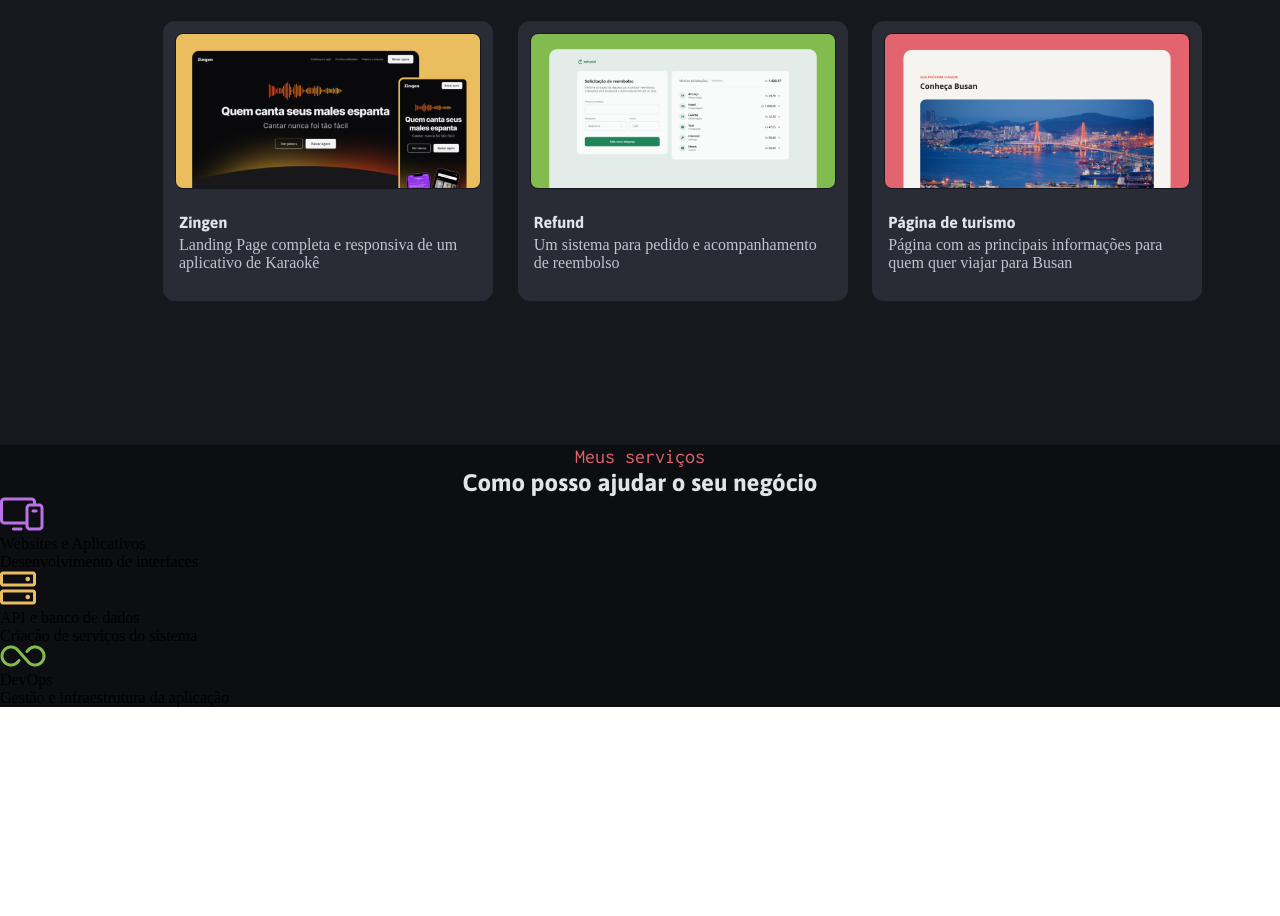
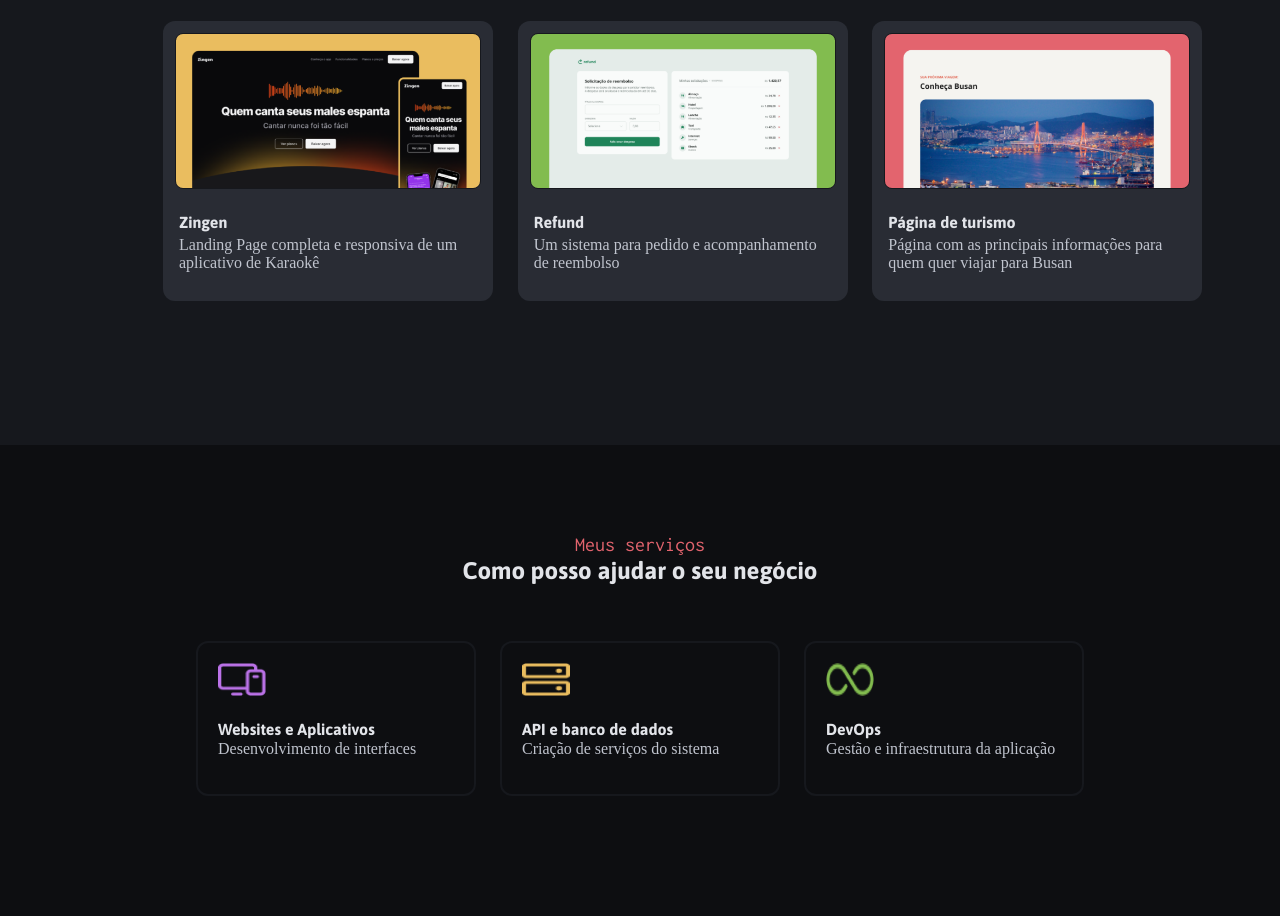
Before and after one commit to gillaercio/projeto-portfolio-dev, a plain HTML site: page index.html in a window 1280 px wide. Shown: the part 1231-2147 px from the top of the page. Before the commit the page ends 1938 px from the top, so only its background shows below. Drawn offline with Linux system fonts and the light colour scheme.

Commit message:
Adjusting aside

```diff
--- a/index.html
+++ b/index.html
@@ -140,10 +140,9 @@
     </div>
 
     <div class="grid">
-      <div>
       <figure>
         <img src="assets/images/devices.png" alt="Desenvolvimento de interfaces">
-          <div>
+        <div class="content">
           <span>Websites e Aplicativos</span>
           <p>
             Desenvolvimento de interfaces
@@ -153,7 +152,7 @@
 
       <figure>
         <img src="assets/images/hardDrives.png" alt="Criação de serviços do sistema ">
-          <div>
+        <div class="content">
           <span>API e banco de dados</span>
           <p>
             Criação de serviços do sistema
@@ -163,7 +162,7 @@
 
       <figure>
         <img src="assets/images/infinity.png" alt="Gestão e infraestrutura da aplicação">
-          <div>
+        <div class="content">
           <span>DevOps</span>
           <p>
             Gestão e infraestrutura da aplicação
@@ -171,7 +170,6 @@
         </div>
       </figure>
     </div>
-    </div>
   </aside>
 </body>
 </html>
--- a/styles/aside.css
+++ b/styles/aside.css
@@ -2,11 +2,16 @@
 
 #services {
   background-color: var(--gray-100);
+  display: flex;
+  flex-direction: column;
+  justify-content: center;
+  align-items: center;
+  margin: auto;
 
   .top-text {
-    /* display: flex;
-    flex-direction: column; */
     text-align: center;
+    width: 355px;
+    padding-block: 88px 56px;
     gap: 8px;
 
     h2 {
@@ -20,5 +25,38 @@
     }
   }
 
+  .grid {
+    width: 888px;
+    display: grid;
+    padding-bottom: 120px;
+    grid-template-columns: 1fr 1fr 1fr;
+    gap: 24px;
 
+    figure {
+      width: 280px;
+      height: 155px;
+      padding: 20px;
+      border: 2px solid var(--gray-200);
+      border-radius: 12px;
+
+      img {
+        width: 48px;
+        height: 33px;
+      }
+
+      .content {
+        padding-top: 20px;
+
+        span {
+          font: var(--title-sm);
+          color: var(--gray-600);
+        }
+
+        p {
+          font: var(-text-sm);
+          color: var(--gray-500);
+        }
+      }
+    }
+  }
 }
--- a/styles/main.css
+++ b/styles/main.css
@@ -10,8 +10,6 @@
   gap: 56px;
 
   .top-text {
-    /* display: flex;
-    flex-direction: column; */
     text-align: center;
     gap: 8px;
 
```
Lines whose indentation alone changed are shown as unchanged.
